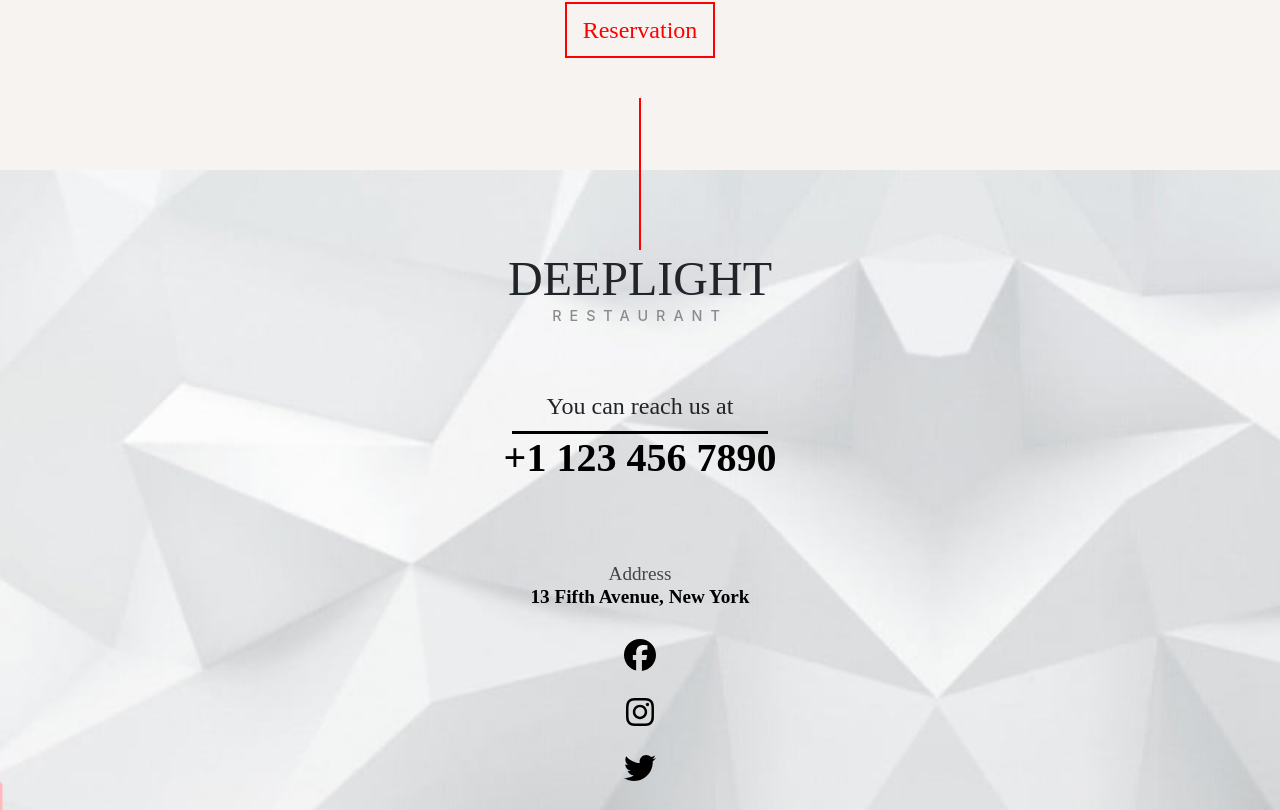
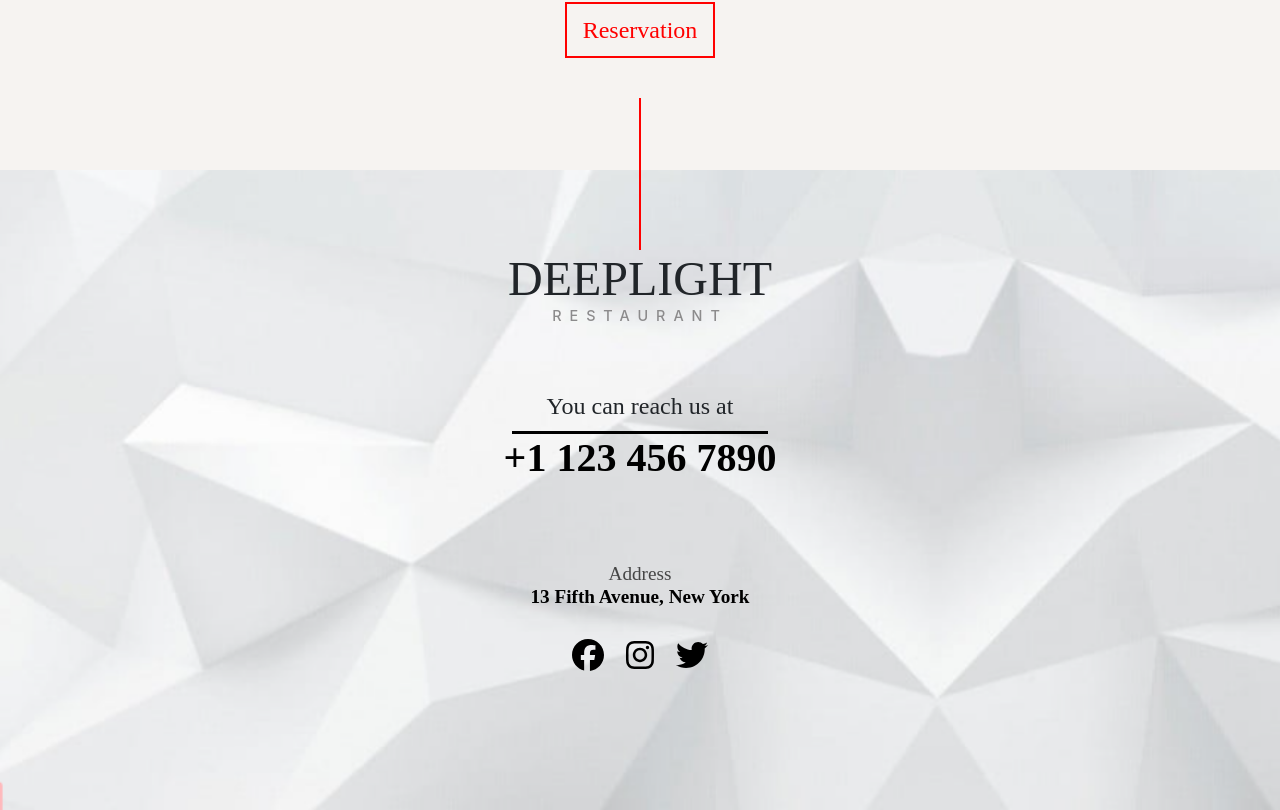
Before and after one commit to Yodawgz0/food-works, a React (Create React App) app: page / in a window 1280 px wide. Shown: the part 5762-6572 px from the top of the page. Built offline with nearby package versions, Linux system fonts and the light colour scheme.

Commit message:
footer updated

```diff
--- a/src/components/FooterMain.js
+++ b/src/components/FooterMain.js
@@ -25,7 +25,7 @@ export default function FooterMain() {
         <h6 className="footContainer__mainaddress">
           13 Fifth Avenue, New York
         </h6>
-
+        <div className="footContainer__icon">
         <a className="footContainer__icons" href="https://facebook.com">
           <FontAwesomeIcon icon={faFacebook} size="2x" color="black" />
         </a>
@@ -35,6 +35,7 @@ export default function FooterMain() {
         <a className="footContainer__icons" href="https://twitter.com">
           <FontAwesomeIcon icon={faTwitter} size="2x" color="black" />
         </a>
+        </div>
       </div>
     </div>
   );
--- a/src/styles/FooterStyles.scss
+++ b/src/styles/FooterStyles.scss
@@ -81,13 +81,16 @@ img {
 
 
   }
+ &__icon{
+  display: flex;
+  flex-direction: row;
+  justify-content: space-evenly;
+  align-items: center;
+ }
 }
 @media (max-width: 500px) {
   .footContainer, .footerContainer{
     width: 100%;
     text-align: center;
   }
-  .footContainer__icons{
-    flex-direction: row;
-  }
 }
```
